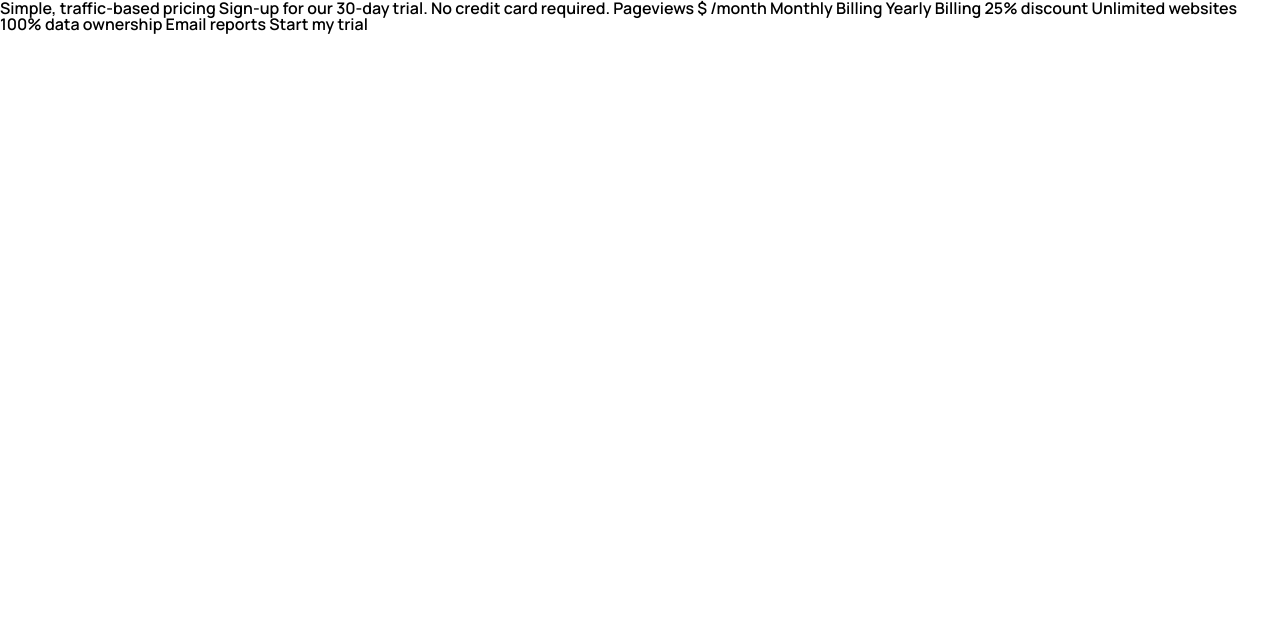
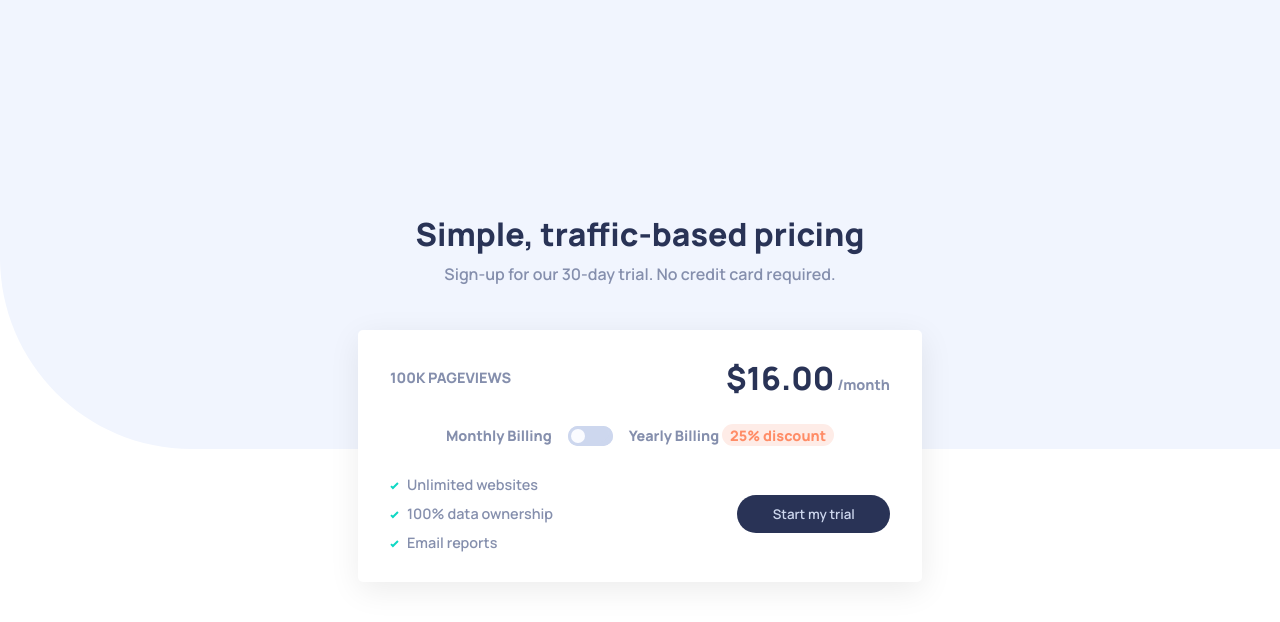
Before and after one commit to beatrizang/interactive-pricing-component, a plain HTML site: page index.html in a window 1280 px wide. Drawn offline with Linux system fonts and the light colour scheme.

Commit message:
Se agregan estilos

```diff
--- a/assets/css/styles.css
+++ b/assets/css/styles.css
@@ -1,3 +1,151 @@
 @import url('./reset.css');
 
 @import url('./variable.css');
+
+.main{
+    align-items: center;
+    display: flex;
+    flex-direction: column;
+    height: 100vh;
+    justify-content: center;
+}
+
+.top{
+    display: flex;
+    flex-direction: column;
+    text-align: center;
+    gap: 1rem;
+    margin-bottom: 3rem;
+}
+
+.top__title{
+    color: var(--Dark-Desaturated-Blue);
+    font-size: 2rem;
+    font-weight: 800;
+}
+
+.top__para{
+    color: var(--Grayish-Blue);
+}
+
+.card{
+    background: var(--White);
+    border-radius: 5px;
+    padding: 2rem;
+    width: 500px;
+
+    box-shadow: 1px 8px 32px 0px rgba(0,0,0,0.08);
+-webkit-box-shadow: 1px 8px 32px 0px rgba(0,0,0,0.08);
+-moz-box-shadow: 1px 8px 32px 0px rgba(0,0,0,0.08);
+}
+
+
+.card__top{
+    align-items: center;
+    display: flex;
+    justify-content: space-between;
+    padding-bottom: 2rem;
+}
+
+.card__text__left{
+    color: var(--Grayish-Blue);
+    font-size: 0.9rem;
+    font-weight: 800;
+    text-transform: uppercase;
+}
+
+.card__text__right{
+    color: var(--Grayish-Blue);
+    font-size: 0.9rem;
+    font-weight: 800;
+}
+
+.card__price{
+    color: var(--Dark-Desaturated-Blue);
+    font-weight: 800;
+    font-size: 2rem;
+}
+
+.container__toggle{
+    align-items: center;
+    color: var(--Grayish-Blue);
+    display: flex;
+    font-size: 0.9rem;
+    font-weight: 800;
+    justify-content: center;
+}
+
+#container{
+    background: var(--Light-Grayish-Blue);
+    position: relative;
+    width: 45px;
+    height: 20px;
+    box-shadow: inset 4px 4px 0px var(--Light-Grayish-Blue),
+                inset -4px -4px 0px var(--Light-Grayish-Blue);
+    border-radius: 25px;
+    cursor: pointer;
+    margin: 0 1rem;
+}
+
+#container:hover{
+    background: var(--Soft-Cyan);
+    position: relative;
+    width: 45px;
+    height: 20px;
+    box-shadow: inset 4px 4px 0px var(--Soft-Cyan),
+                inset -4px -4px 0px var(--Soft-Cyan);
+}
+
+.toggle{
+    position: absolute;
+    top: 0;
+    left: 0;
+    width: 20px;
+    height: 20px;
+    transform: scale(.7);
+    background: var(--Very-Pale-Blue);
+    border-radius: 25px;
+}
+
+.discount{
+    background: var(--Light-Grayish-Red);
+    border-radius: 1rem;
+    color: var(--Light-Red);
+    font-size: 0.9rem;
+    padding: 0.1rem 0.5rem;
+}
+
+
+.bottom{
+    align-items: center;
+    color: var(--Grayish-Blue);
+    font-size: 0.9rem;
+    font-weight: 600;
+    display: flex;
+    justify-content: space-between;
+    margin-top: 2rem;
+}
+
+.bottom__list{
+    display: flex;
+    flex-direction: column;
+    gap: 0.9rem;
+}
+
+.bottom__list__item img{
+    margin-right: 0.5rem;
+}
+
+.botton__button{
+    border: none;
+    border-radius: 1.2rem;
+    background: var(--Dark-Desaturated-Blue);
+    color: var(--Light-Grayish-Blue);
+    cursor: pointer;
+    font-family: var(--ff-marope);
+    padding: 0.6rem 2.2rem;
+}
+
+.botton__button:hover{
+    color: var(--White);
+}
--- a/assets/css/variable.css
+++ b/assets/css/variable.css
@@ -7,7 +7,7 @@
     --Light-Red: hsl(15, 100%, 70%);
     --Pale-Blue: hsl(226, 100%, 87%);
 
-    --White: hsl (0, 0%, 100%);
+    --White: hsl(0, 0%, 100%);
     --Very-Pale-Blue: hsl(230, 100%, 99%);
     --Light-Grayish-Blue: hsl(224, 65%, 95%);
     --Light-Grayish-Blue: hsl(223, 50%, 87%);
@@ -18,5 +18,7 @@
 }
 
 body{
+    background-image: url('../images/bg-pattern.svg');
+    background-repeat: no-repeat;
     font-family: var(--ff-marope);
 }
--- a/index.html
+++ b/index.html
@@ -11,20 +11,35 @@
   <link rel="stylesheet" href="./assets/css/styles.css">
 </head>
 <body>
+  <main class="main">
+    <div class="top">
+      <h1 class="top__title">Simple, traffic-based pricing</h1>
+      <p class="top__para">Sign-up for our 30-day trial. No credit card required. </p>
+    </div>
+    <div class="card">
+      <div class="card__top">
+        <p class="card__text__left">100K Pageviews</p>
+        <p class="card__text__right"><span class="card__price">$16.00</span> /month</p>
+      </div>
+      <div>
 
-  Simple, traffic-based pricing
-  Sign-up for our 30-day trial. No credit card required.
-
-  Pageviews
-  $ /month
-
-  Monthly Billing
-  Yearly Billing 25% discount
-
-  Unlimited websites
-  100% data ownership
-  Email reports
-
-  Start my trial
+      </div>
+      <div class="container__toggle">
+        <p>Monthly Billing</p>
+        <div id="container">
+          <div class="toggle"></div>
+        </div>
+        <p>Yearly Billing <span class="discount">25% discount</span></p>
+      </div>
+      <div class="bottom">
+        <ul class="bottom__list">
+          <li class="bottom__list__item"><img src="./assets/images/icon-check.svg">Unlimited websites</li>
+          <li class="bottom__list__item"><img src="./assets/images/icon-check.svg">100% data ownership</li>
+          <li class="bottom__list__item"><img src="./assets/images/icon-check.svg">Email reports</li>
+        </ul>
+        <button class="botton__button">Start my trial</button>
+      </div>
+    </div>
+  </main>
 </body>
 </html>
```
